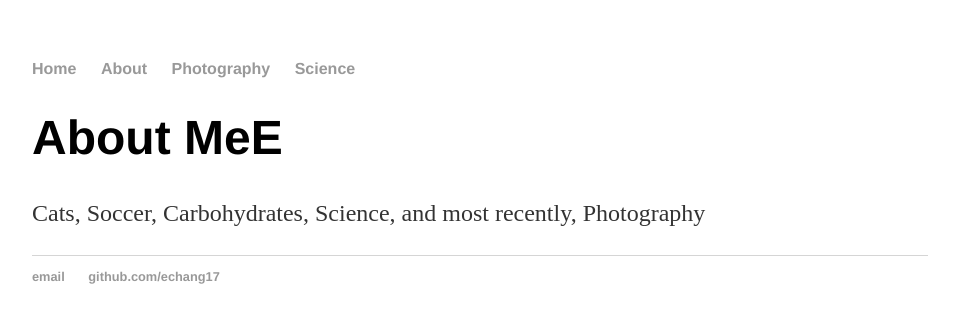
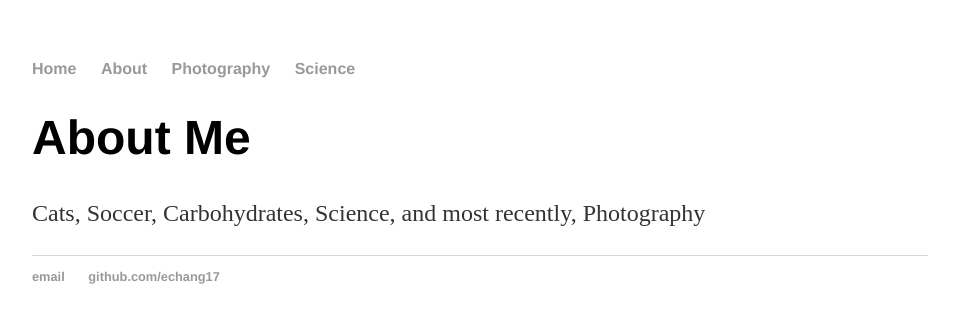
Before and after one commit to echang17/echang17.github.io, a Jekyll site: the page built from about/index.html, in a window 1280 px wide. Shown: the top 323 px of the page, without its empty margins (160-1119 px from the left). Built offline with Jekyll 4.4.1, drawn with Linux system fonts in a browser that asks for light colours.

Commit message:
Update index.html

```diff
--- a/about/index.html
+++ b/about/index.html
@@ -3,6 +3,6 @@ layout: default
 title: About me
 ---
 <div class="blurb">
-	<h1>About MeE</h1>
+	<h1>About Me</h1>
         <p>Cats, Soccer, Carbohydrates, Science, and most recently, Photography</p>
 </div>
```
